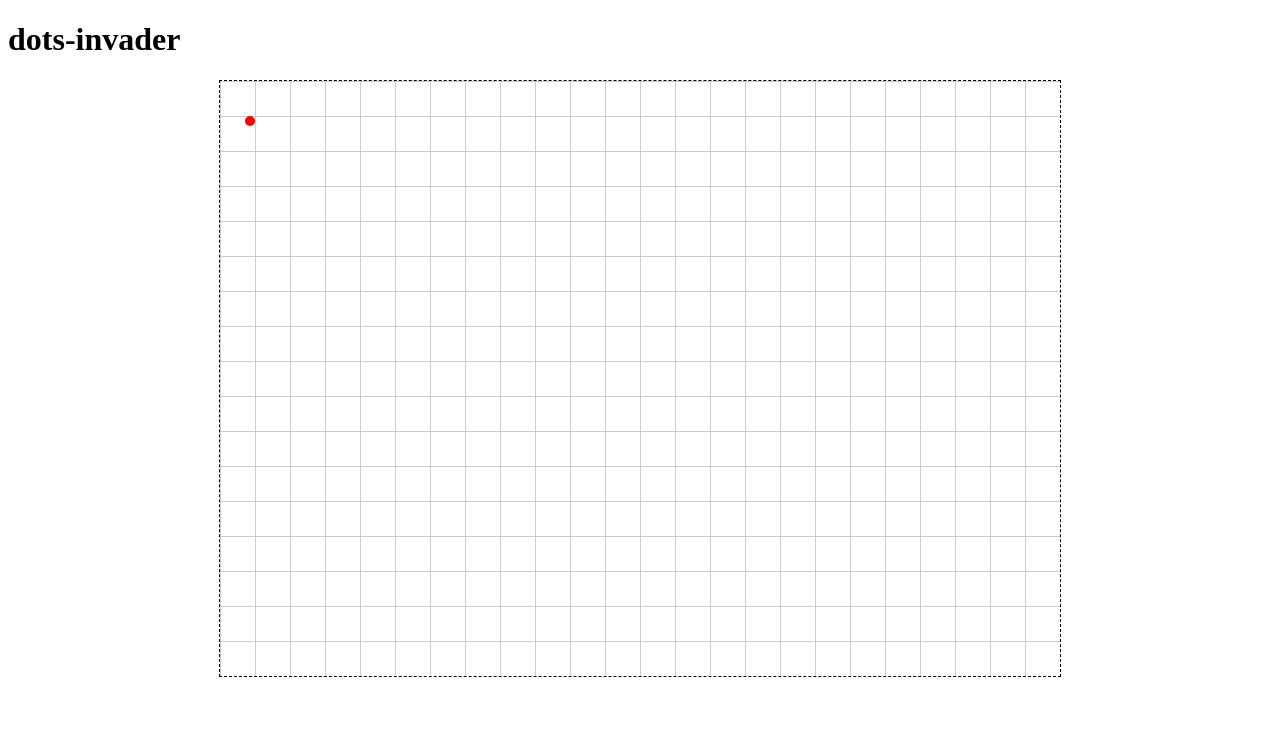
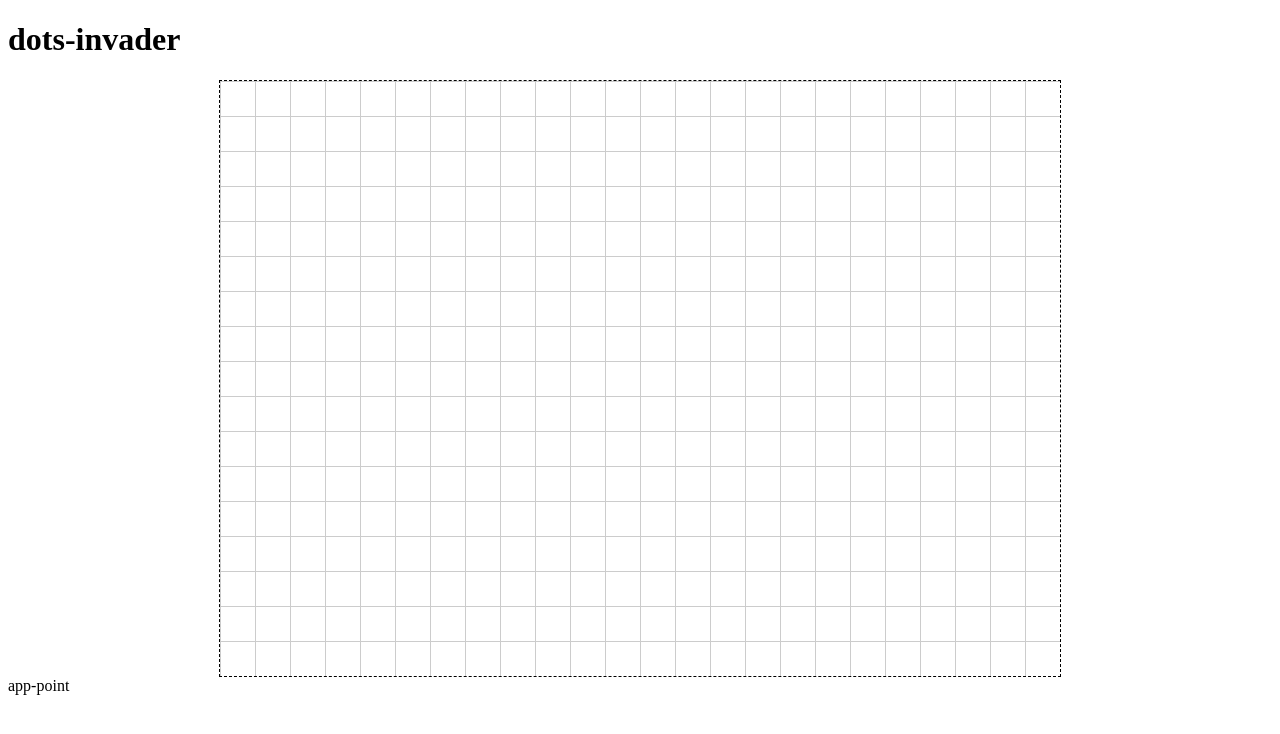
Before and after one commit to MaximObrubov/dots-invader, an Angular app: page / in a window 1280 px wide. Shown: the top 734 px of the page. Built offline with nearby package versions, Linux system fonts and the light colour scheme.

Commit message:
points set order (probably needs to be changed

```diff
--- a/src/app/game/Player.ts
+++ b/src/app/game/Player.ts
@@ -9,4 +9,8 @@ export class Player {
   constructor(color: string) {
     this.color = color;
   }
+
+  addPoint(point: Point) {
+    this.points.push(point);
+  }
 }
--- a/src/app/game/field/field.component.html
+++ b/src/app/game/field/field.component.html
@@ -1,4 +1,4 @@
-<div class="field">
+<div class="field" (click)="setPoint()">
   <svg
     #svg
     height="600px"
@@ -19,7 +19,7 @@
     <rect width="100%" height="100%" fill="url(#grid1)" />
     <rect width="100%" height="100%" fill="url(#grid2)" />
 
-    <circle
+    <!-- <circle
       *ngFor="let point of points"
       [attr.cx]="point.x"
       [attr.fill]="point.color"
@@ -33,6 +33,9 @@
       [attr.cx]="currentPoint.x"
       [attr.cy]="currentPoint.y"
       [attr.r]="options.dot.radius"
-    ></circle>
+    ></circle> -->
   </svg>
+  <div class="field--points">
+    app-point
+  </div>
 </div>
--- a/src/app/game/field/field.component.ts
+++ b/src/app/game/field/field.component.ts
@@ -1,9 +1,19 @@
-import { AfterViewInit, Component, ElementRef, Input, OnInit, ViewChild } from '@angular/core';
+import {
+  AfterViewInit,
+  Component,
+  ElementRef,
+  EventEmitter,
+  Input,
+  OnInit,
+  Output,
+  ViewChild
+} from '@angular/core';
 import { PointInterface } from '../types/point';
 import { options } from '../../config';
 import { fromEvent, Observable } from 'rxjs';
-import { debounceTime, throttleTime, map } from 'rxjs/operators';
+import { throttleTime } from 'rxjs/operators';
 import { Point } from '../types/point.class';
+
 @Component({
   selector: 'game-field',
   templateUrl: './field.component.html',
@@ -12,23 +22,28 @@ import { Point } from '../types/point.class';
 export class FieldComponent implements OnInit, AfterViewInit {
 
   @ViewChild('svg') svg!: ElementRef<SVGElement>;
-  // @ViewChild('svg') svg!: ElementRef<HTMLOrSVGElement>;
   mouseMove$!: Observable<Event>;
-  currentPoint: PointInterface | null;
+  currentPoint: Point | undefined;
 
+  @Input() pointColor: string | null = null;
   @Input() points!: Array<PointInterface>;
+  @Output() pointSetEvent = new EventEmitter<Point>();
   options = options;
   svgOffset!: {top: number, left: number}
 
-  constructor(
-    private elementRef: ElementRef
-  ) {
-    this.currentPoint = new Point(30, 40, "red");
-  }
+  constructor() {}
 
   public size = { ...options.field };
 
   ngOnInit(): void {
+  }
+
+  ngOnChanges(): void {
+    let x, y;
+    this.currentPoint
+      ? {x, y} = this.currentPoint
+      : [x, y] = [0, 0];
+    if (this.pointColor) this.currentPoint = new Point( x , y, this.pointColor);
   }
 
   ngAfterViewInit() {
@@ -45,7 +60,7 @@ export class FieldComponent implements OnInit, AfterViewInit {
   }
 
   setPoint() {
-
+    this.pointSetEvent.emit(this.currentPoint);
   }
 
 }
--- a/src/app/game/game/game.component.html
+++ b/src/app/game/game/game.component.html
@@ -1 +1,5 @@
-<game-field [points]="points"></game-field>
+<game-field
+  [points]="points"
+  [pointColor]="currentPlayer.color"
+  (pointSetEvent)="nextStep($event)"
+></game-field>
--- a/src/app/game/game/game.component.ts
+++ b/src/app/game/game/game.component.ts
@@ -1,8 +1,9 @@
-import { Component, OnInit } from '@angular/core';
+import { Component, OnChanges, OnInit } from '@angular/core';
 import { PointInterface } from '../types/point';
 import { options } from '../../config';
 import { Player } from '../Player';
 import { Point } from '../types/point.class';
+import { PlayersService } from 'src/app/services/players.service';
 
 
 @Component({
@@ -12,22 +13,23 @@ import { Point } from '../types/point.class';
 })
 export class GameComponent implements OnInit {
 
-  public players: Array<Player>;
-
   public points: Array<Point> = [];
 
-  constructor() {
-    this.players = [
-      new Player("orange"),
-      new Player("darkblue"),
-    ];
-    this.points = [
-      ...this.players[0].points,
-      ...this.players[1].points,
-    ]
+  public currentPlayer: Player;
+
+  constructor(
+    private playersService: PlayersService,
+  ) {
+    this.currentPlayer = this.playersService.nextPlayer;
   }
 
   ngOnInit(): void {
   }
 
+  nextStep($point: Point) {
+    this.currentPlayer.addPoint($point);
+    this.points = this.playersService.points;
+    this.currentPlayer = this.playersService.nextPlayer;
+  }
+
 }
--- /dev/null
+++ b/src/app/services/players.service.ts
@@ -0,0 +1,29 @@
+import { Injectable } from '@angular/core';
+import { Player } from '../game/Player';
+import { Point } from '../game/types/point.class';
+
+@Injectable({
+  providedIn: 'root'
+})
+export class PlayersService {
+
+  public players: Array<Player>;
+
+  private currentPlayerIndex = 0;
+
+  constructor() {
+    this.players = [
+      new Player("orange"),
+      new Player("darkblue"),
+    ];
+  }
+
+  get points(): Array<Point> {
+    return this.players.map(p => p.points).flat();
+  }
+
+  get nextPlayer(): Player {
+    this.currentPlayerIndex = (this.currentPlayerIndex + 1) % this.players.length;
+    return this.players[this.currentPlayerIndex];
+  }
+}
```
